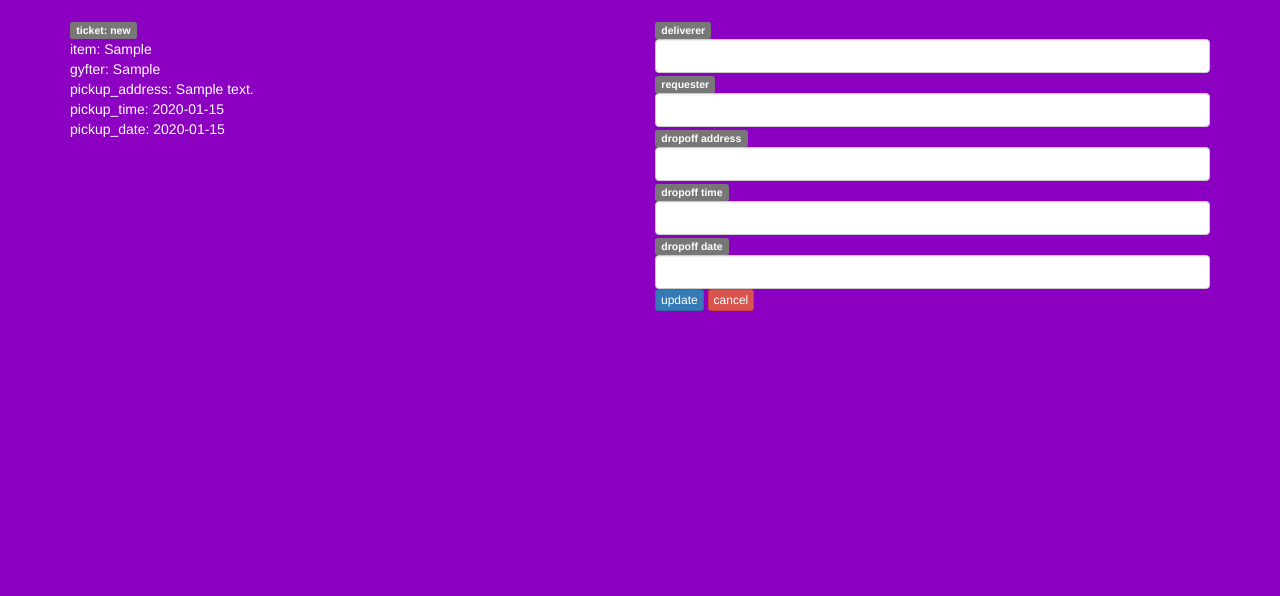
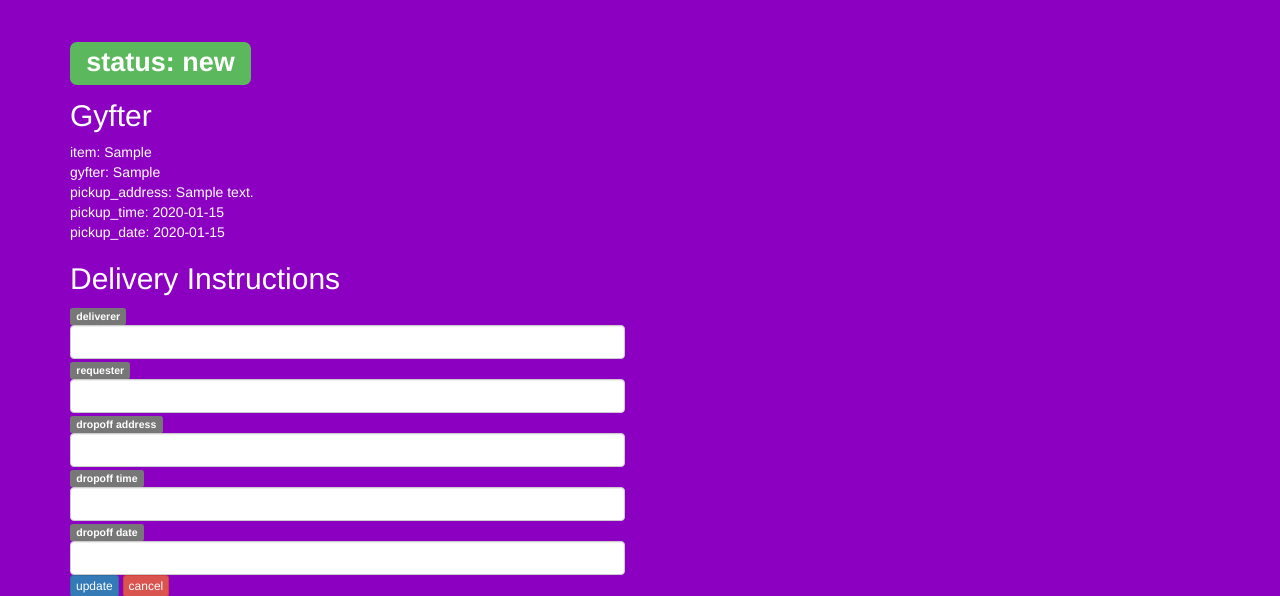
Before and after one commit to jasonleonhard/gyfted, a Flask app: page /status?tid=1&status=new in a window 1280 px wide. Shown: the part 51-647 px from the top of the page. Run offline with Flask 2, Linux system fonts and the light colour scheme; tables that the repository leaves empty hold one stand-in row (values such as "Sample post"); some libraries are stand-ins or nearby versions.

Commit message:
Format text and form layout

```diff
--- a/templates/status_new.html
+++ b/templates/status_new.html
@@ -7,22 +7,16 @@
         <!-- <br> -->
     <div class="row">
         <div class="col-md-6">
-            <span class="label label-default">ticket: {{ticket.status}}</span>
+            <h1><span class="label label-success">status: {{ ticket.status }}</span></h1>
+            <h2>Gyfter</h2>
             <div>item: {{ticket.item}}</div>
-            <!-- <div>deliverer: {{ticket.deliverer}}</div> -->
-
             <div>gyfter: {{ticket.gyfter}}</div>
             <div>pickup_address: {{ticket.pickup_address}}</div>
             <div>pickup_time: {{ticket.pickup_time}}</div>
             <div>pickup_date: {{ticket.pickup_date}}</div>
 
-            <!-- <div>requester: {{ticket.requester}}</div> -->
-            <!-- <div>dropoff_address: {{ticket.dropoff_address}}</div> -->
-            <!-- <div>dropoff_time: {{ticket.dropoff_time}}</div> -->
-            <!-- <div>dropoff_date: {{ticket.dropoff_date}}</div> -->
-        </div>
-        <form action="/status?tid={{ ticket.tid }}&status=ready" method="POST">
-            <div class="col-md-6">
+            <h2>Delivery Instructions</h2>
+            <form action="/status?tid={{ ticket.tid }}&status=ready" method="POST">
                 <span class="label label-default">deliverer</span>
                 <input class="form-control" type="text" name="deliverer" value={{deliverer}}>
 
@@ -42,8 +36,8 @@
                 <a href="/show_all?tid={{ ticket.tid }}">
                     <div class="btn btn-danger btn-xs">cancel</div>
                 </a>
-            </div>
-        </form>
+            </form>
+        </div>
     </div>
     {% endif %}
 
```
Also changed, not shown: templates/showTicket.html (+3 -4 lines).
